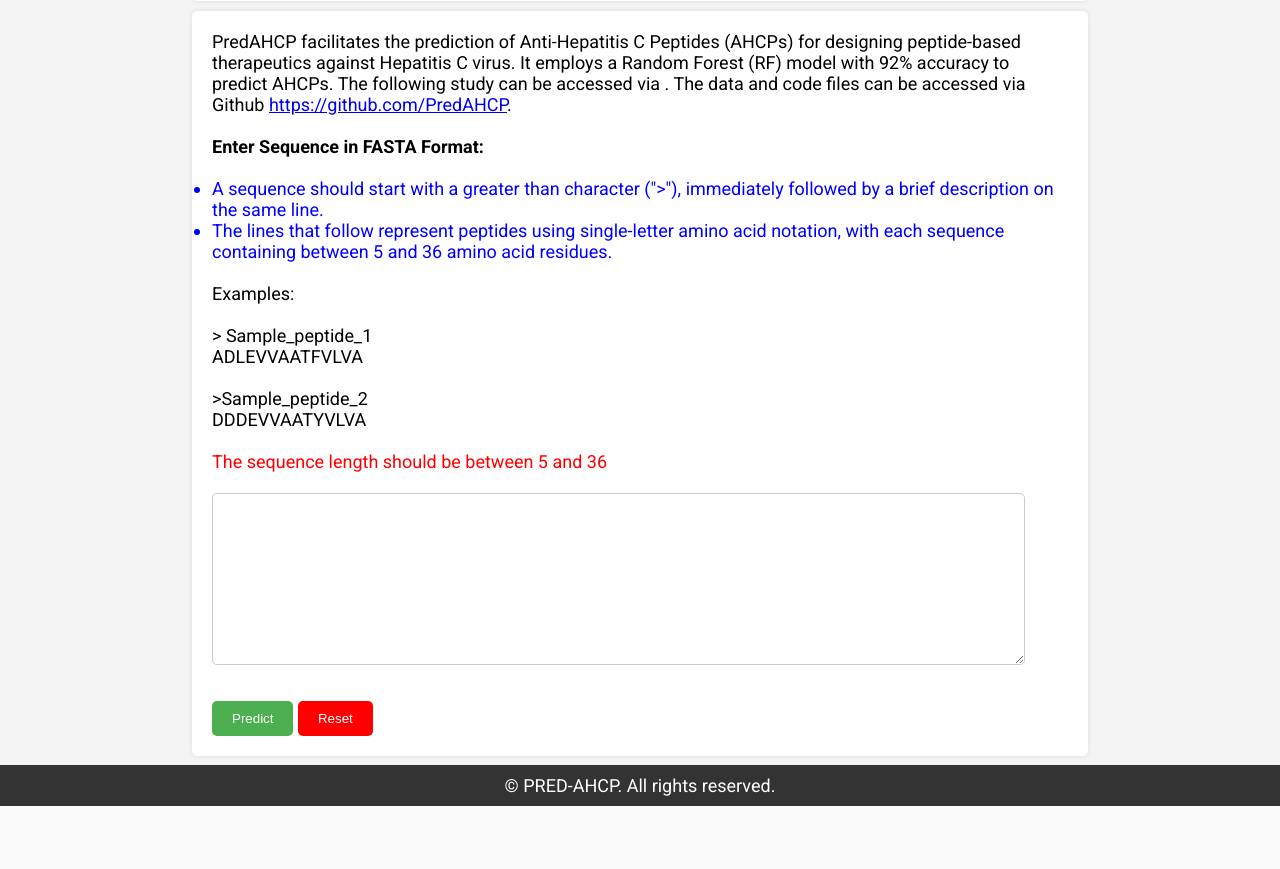
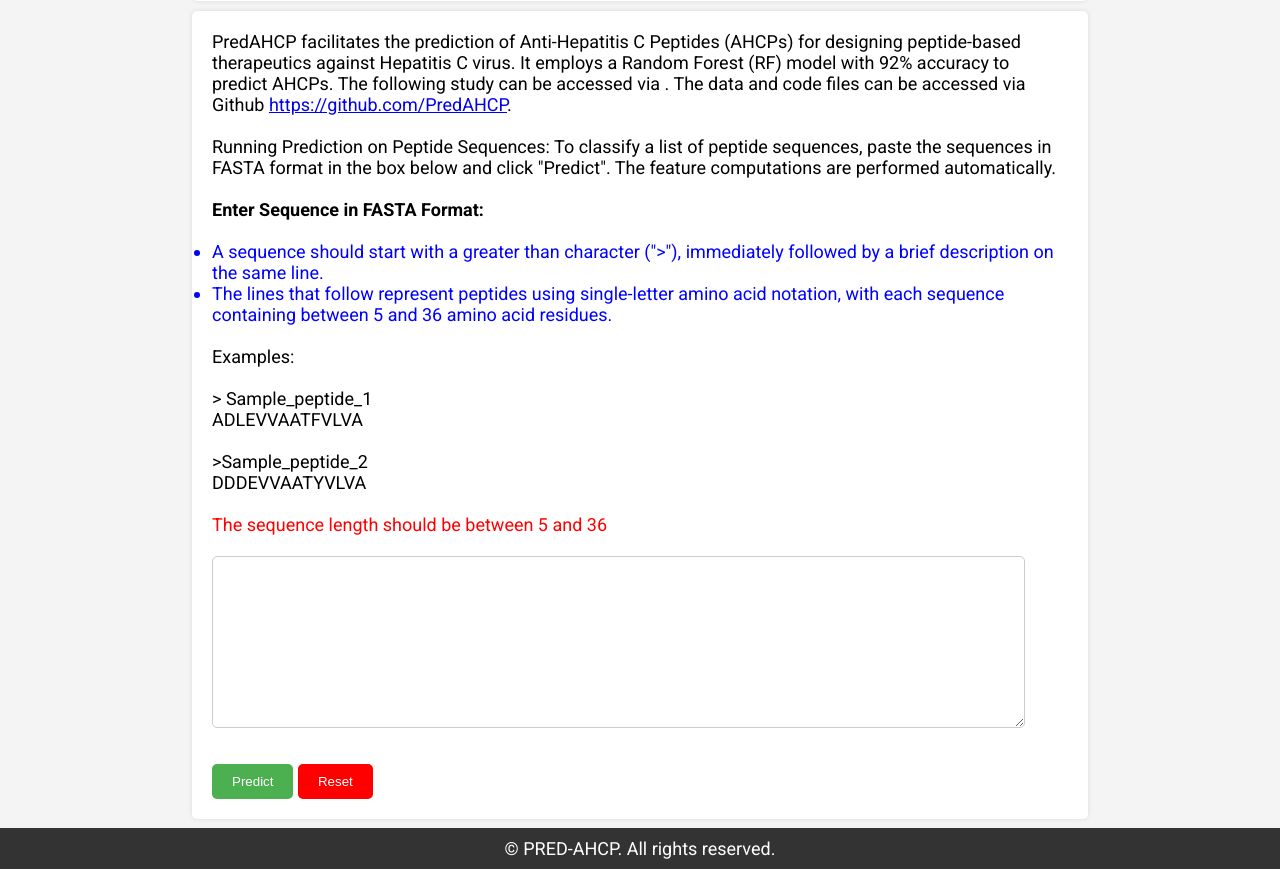
Before and after one commit to AryanGandotra/Pred-AHCP, a Flask app: page / in a window 1280 px wide. Shown: the part 343-1212 px from the top of the page. Before the commit the page ends 1149 px from the top, so only its background shows below. Run offline with Flask 3, Linux system fonts and the light colour scheme; parts of the project's set-up code (start-up, migrations or seed data) failed here and were passed over.

Commit message:
Update index.html

```diff
--- a/WebServer/templates/index.html
+++ b/WebServer/templates/index.html
@@ -231,6 +231,11 @@
 
     <br>
     <br>
+
+    Running Prediction on Peptide Sequences: To classify a list of peptide sequences, paste the sequences in FASTA format in the box below and click "Predict". The feature computations are performed automatically.
+ <br>
+    <br>
+
     <label for="sequence">Enter Sequence in FASTA Format:</label>
     <br />
     <br />
```
